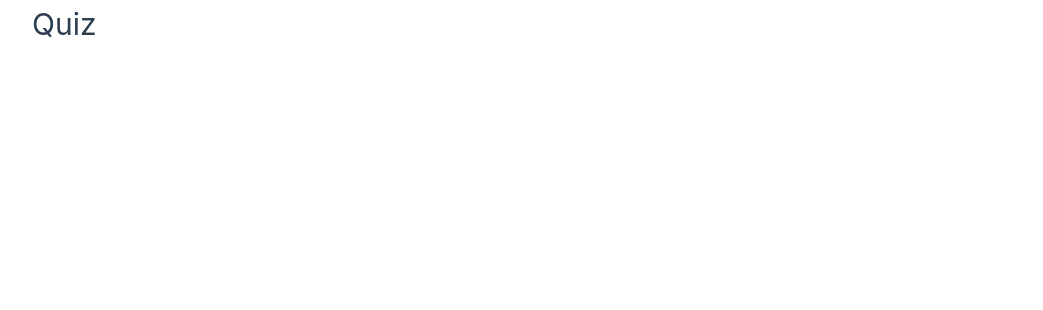
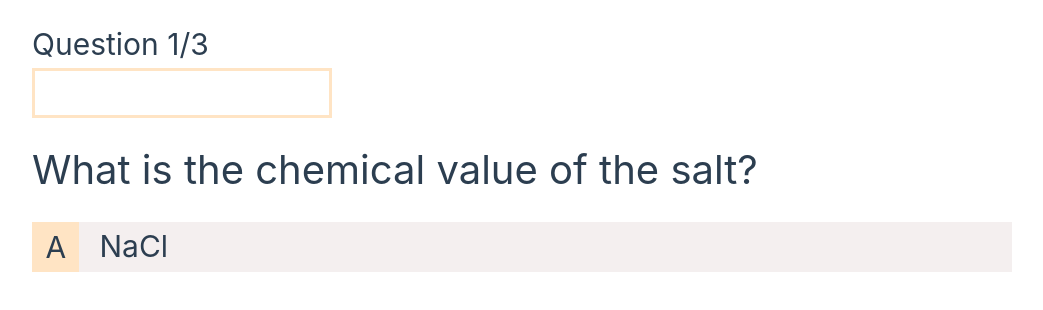
Before and after one commit to sushant-dasuri/Quiz-App-in-VUE, a Vue app: page /quiz/1 in a window 1280 px wide. Shown: the top 310 px of the page, without its empty margins (128-1171 px from the left). Built offline with nearby package versions, Linux system fonts and the light colour scheme.

Commit message:
Modified html and css of Quiz view

```diff
--- a/src/views/Quizview.vue
+++ b/src/views/Quizview.vue
@@ -1,5 +1,79 @@
 <template>
+    <header>
+        <h4>Question 1/3</h4>
+        <div class="bar">
+            <div class="completion">
+
+            </div>
+        </div>
+    </header>
     <div>
-        <h1>Quiz</h1>
+        <div class="question-container">
+            <h1 class="question">
+                What is the chemical value of the salt?
+            </h1>
+        </div>
+        <div class="options-container">
+            <div class="option">
+                <p class="option-label">A</p>
+                <div class="option-value">
+                    <p>NaCl</p>
+                </div>
+            </div>
+        </div>
     </div>
 </template>
+
+<style scoped>
+header {
+    margin-top: 20px;
+}
+
+header h4 {
+    font-size: 30px;
+}
+
+.bar {
+ width: 300px;
+ height: 50px;
+ border: 3px solid bisque;
+}
+
+.completion {
+    height: 100%;
+    width: 0%;
+    background-color: bisque;
+}
+
+.question-container {
+    margin-top: 20px;
+}
+
+.question {
+    font-size: 40px;
+    margin-bottom: 20px;
+}
+
+.option {
+    display: flex;
+    margin-bottom: 20px;
+    cursor: pointer;
+}
+
+.option-label {
+    background-color: bisque;
+    width: 50px;
+    height: 50px;
+    font-size: 30px;
+    display: flex;
+    align-items: center;
+    justify-content: center;
+}
+
+.option-value {
+    background-color: rgb(244, 239, 239);
+    width: 100%;
+    font-size: 30px;
+    padding: 0px 20px;
+}
+</style>
```
